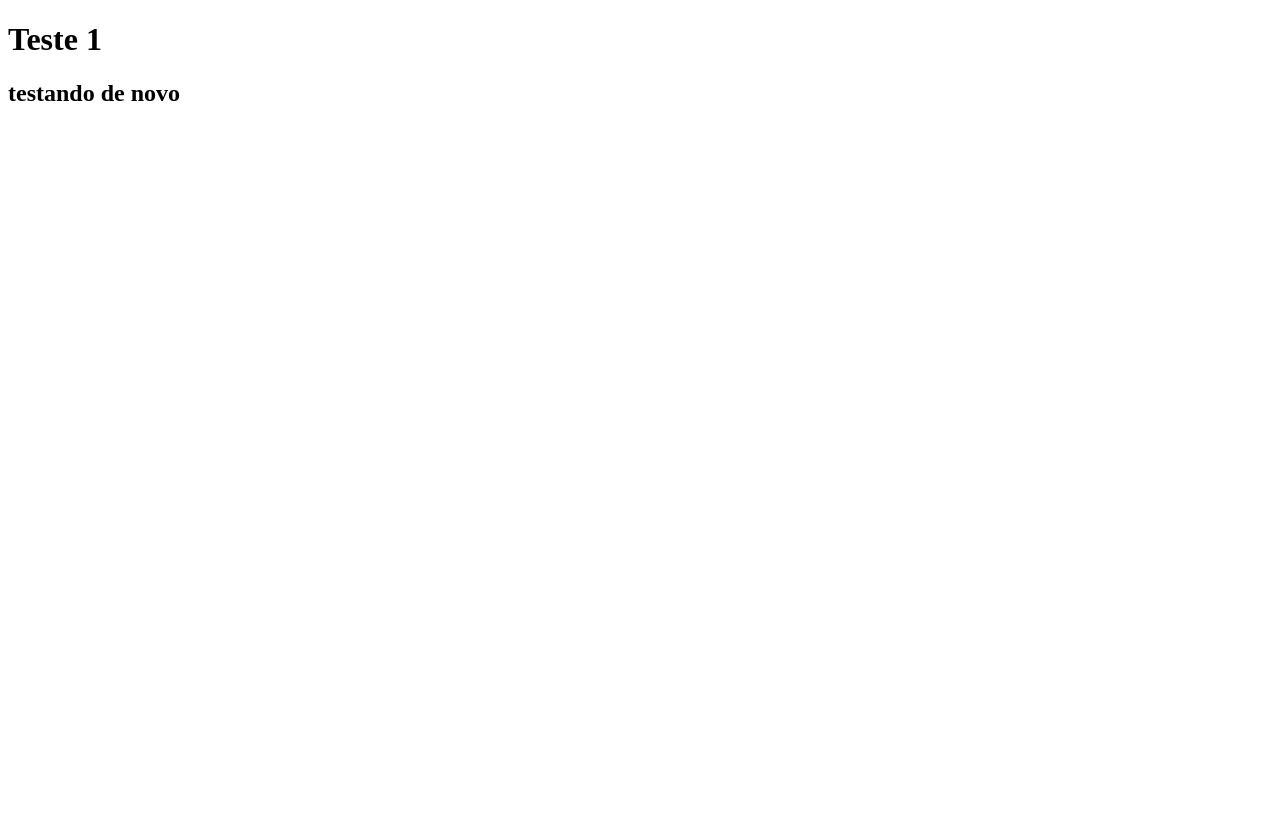
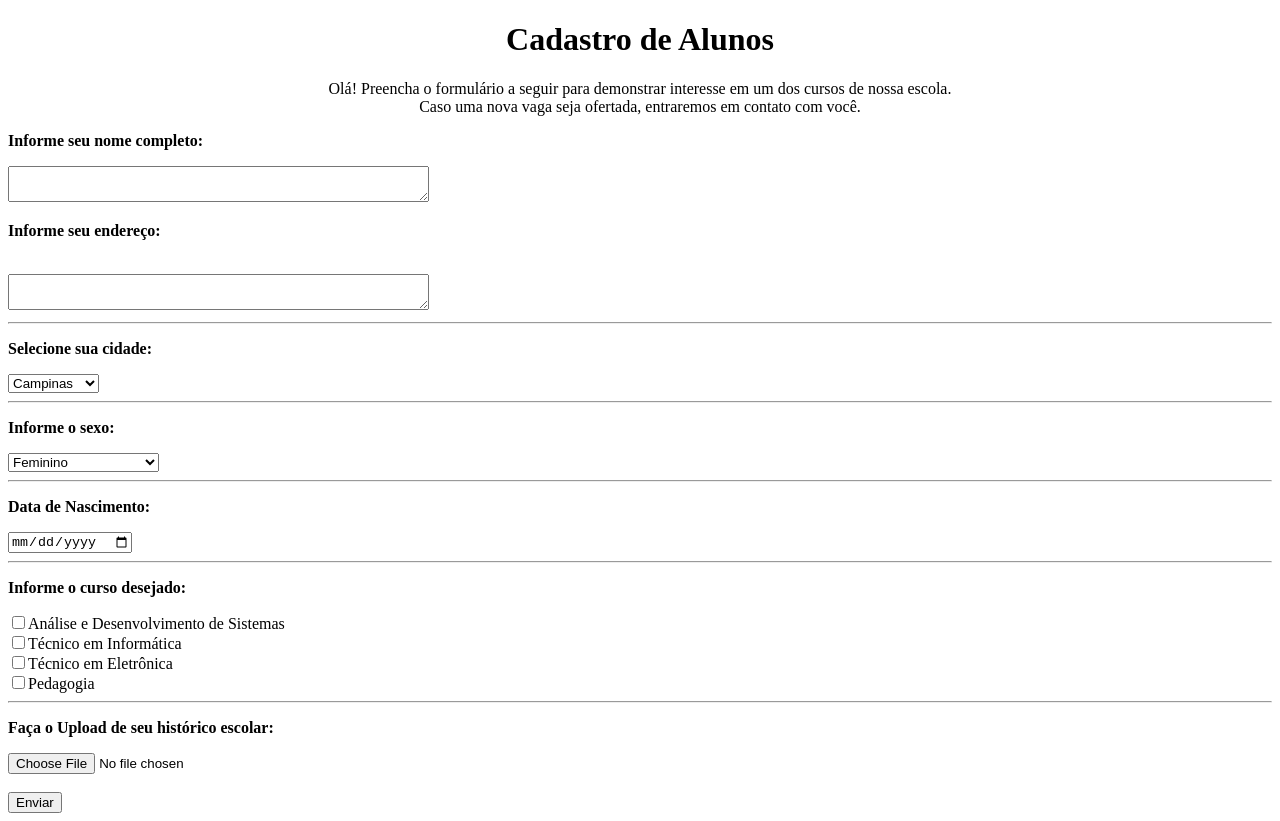
Before and after one commit to wilmahelenaa/paginapessoal, a plain HTML site: page index.html in a window 1280 px wide. Before the commit the page ends 800 px from the top, so only its background shows below. Drawn offline with Linux system fonts and the light colour scheme.

Commit message:
Atividade

```diff
--- a/index.html
+++ b/index.html
@@ -4,10 +4,80 @@
     <meta charset="UTF-8">
     <meta http-equiv="X-UA-Compatible" content="IE=edge">
     <meta name="viewport" content="width=device-width, initial-scale=1.0">
-    <title>Git</title>
+    <title>Formulário</title>
 </head>
 <body>
-    <h1>Teste 1</h1>
-    <h2>testando de novo</h2>
+
+    <center><h1>Cadastro de Alunos </h1>
+    <p>Olá!
+        Preencha o formulário a seguir para demonstrar interesse em um dos cursos de nossa escola. <br>
+       Caso uma nova vaga seja ofertada, entraremos em contato com você.</p>
+
+    </center>
+
+    <p><b>Informe seu nome completo:</b> </p>
+        <form action="file:///C:/Users/wilma/OneDrive/Documentos/IFSP%20-%20TADS/2022.01/DW1/Aula_23.02/index.html" method="get">
+            <textarea rows="2" cols="50" name="feedback">
+         </textarea>
+    <p><b>Informe seu endereço:</b> </p><br>
+            <textarea rows="2" cols="50" name="feedback">
+        </textarea>
+            <br>
+        </form>
+
+    </hr>
+
+
+
+<hr>
+<p><b>Selecione sua cidade:</b> </p>
+        <select name="cidades">
+            <option value="Campinas">Campinas</option><br>
+            <option value="Hortolândia">Hortolândia</option><br>
+            <option value="Sumaré">Sumaré</option><br>
+            <option value="Valinhos">Valinhos</option><br>
+            <option value="Vinhedo">Vinhedo</option><br>
+
+        </select>
+
+</HR>
+
+<hr>
+<p><b>Informe o sexo:</b> </p>
+        <select name="sexo">
+            <option value="fem">Feminino</option><br>
+            <option value="masc">Masculino</option><br>
+            <option value="nb">Não Binário</option><br>
+            <option value="na">Prefiro não responder</option><br>
+
+        </select>
+</hr>
+
+<hr>
+<p><b>Data de Nascimento:</b> </p>
+        <input type="date" id="nascimento" name="nascimento">
+
+
+</hr>
+
+<HR>
+    <div>
+    <p><b>Informe o curso desejado:</b> </p>
+       <input type="checkbox" name="Análise e Desenvolvimento de Sistemas" value="Análise e Desenvolvimento de Sistemas">Análise e Desenvolvimento de Sistemas<br>
+       <input type="checkbox" name="Técnico em Informática" value="Técnico em Informática">Técnico em Informática<br>
+       <input type="checkbox" name="Técnico em Eletrônica" value="Técnico em Eletrônica">Técnico em Eletrônica<br>
+       <input type="checkbox" name="Pedagogia" value="Pedagogia">Pedagogia<br>
+    </div>
+   </HR>
+
+<HR>
+    <p><b>Faça o Upload de seu histórico escolar:</b> </p>
+        <input type="file" name="filetoupload">
+
+</HR>
+
+
 </body>
+<BR><BR>
+<input type="submit" value="Enviar">
 </html>
```
